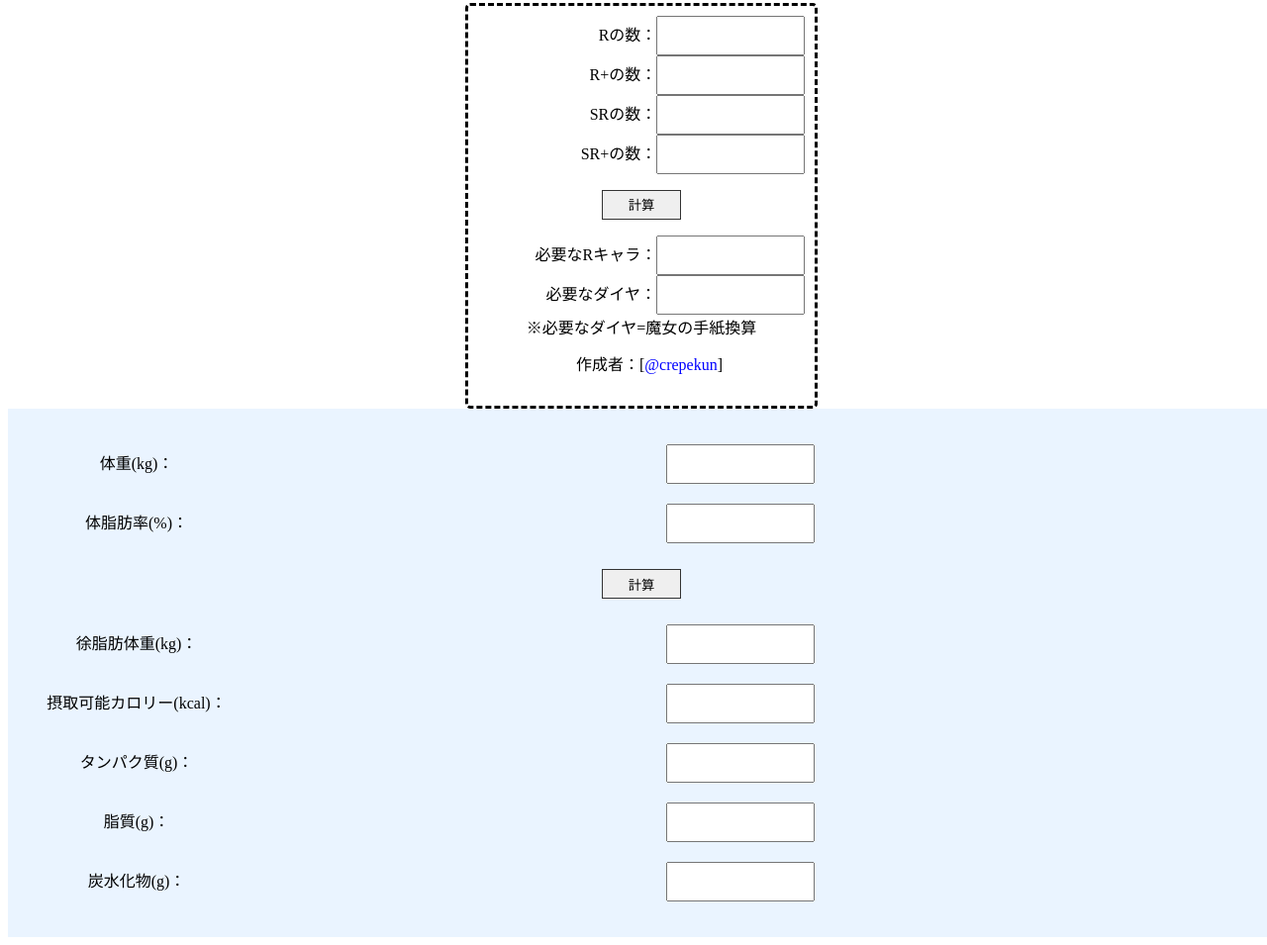
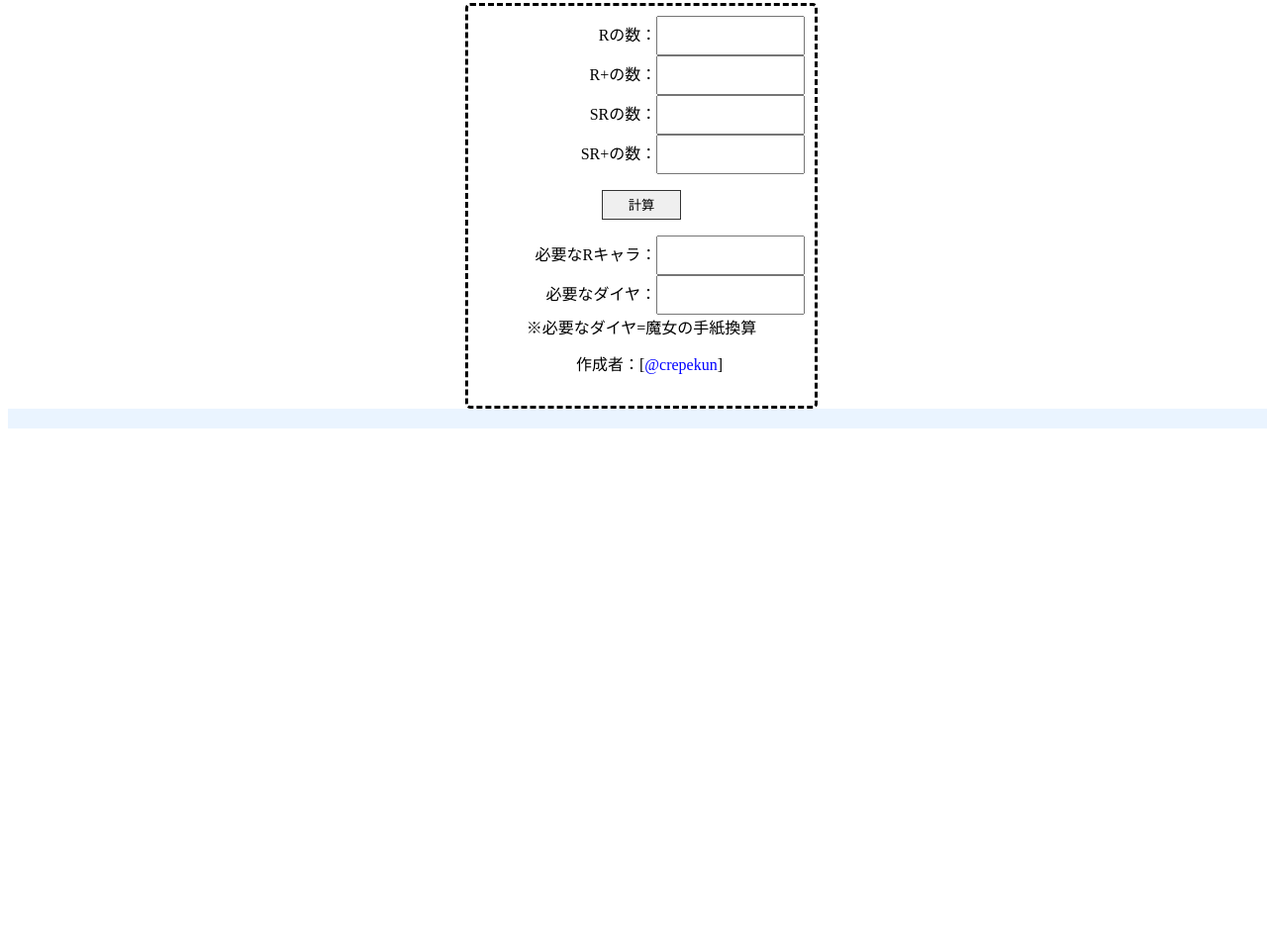
Before and after one commit to Crepekun/memento, a plain HTML site: page index.html in a window 1280 px wide. Shown: the part 298-1253 px from the top of the page at 99% size. After the commit the page ends 800 px from the top, so only its background shows below. Drawn offline with Linux system fonts and the light colour scheme.

Commit message:
Update index.html

```diff
--- a/index.html
+++ b/index.html
@@ -53,22 +53,6 @@
 </html>
 
 <form class="diet_form">
-    <dl>
-        <dt>体重(kg)：</dt>
-        <dd><input type="number" class="box" name="weight"></dd>
-        <dt>体脂肪率(%)：</dt>
-        <dd><input type="number" class="box" name="bfp"></dd>
-        <p><input type="button" class="calc-btn" onclick="calc(weight.value, bfp.value);" value="計算"></p>
-        <dt>徐脂肪体重(kg)：</dt>
-        <dd><input id="lean" class="box" type="text" readonly=""></dd>
-        <dt>摂取可能カロリー(kcal)：</dt>
-        <dd><input id="cal" class="box" type="text" readonly=""></dd>
-        <dt>タンパク質(g)：</>
-        <dd><input id="protein" class="box" type="text" readonly=""></dd>
-        <dt>脂質(g)：</dt>
-        <dd><input id="fat" class="box" type="text" readonly=""></dd>
-        <dt>炭水化物(g)：</dt>
-        <dd><input id="carbo" class="box" type="text" readonly=""></dd>
     </dl>
 </form>
 <script>
```
